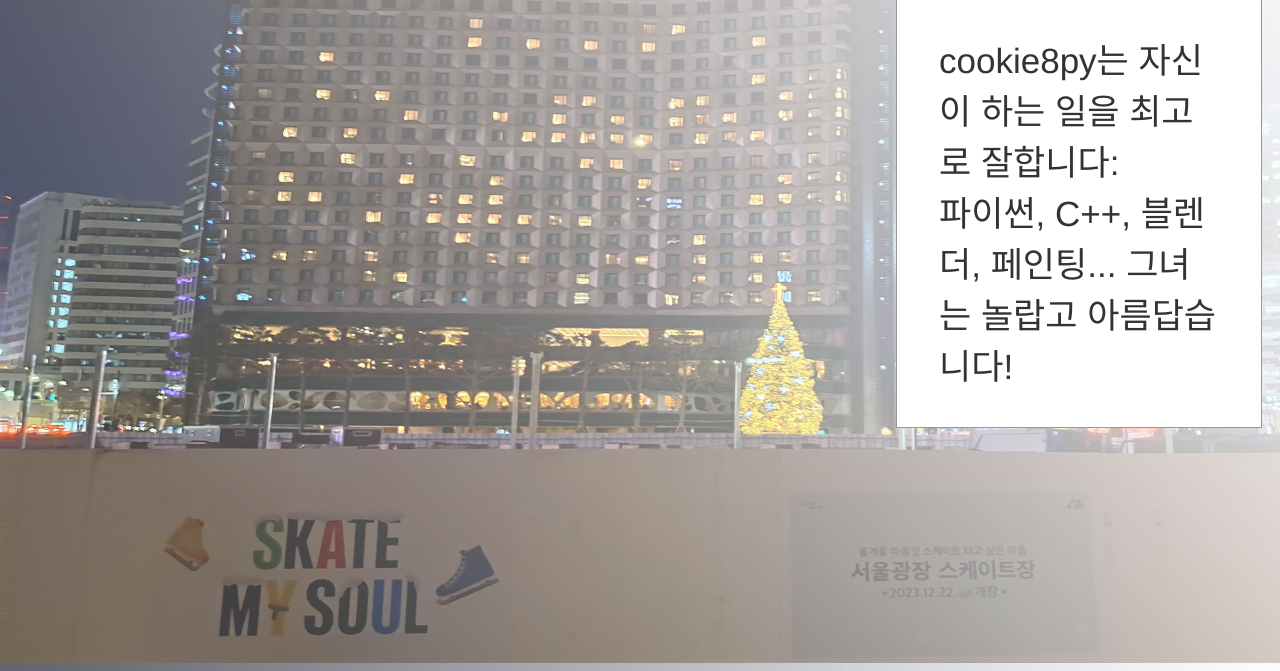
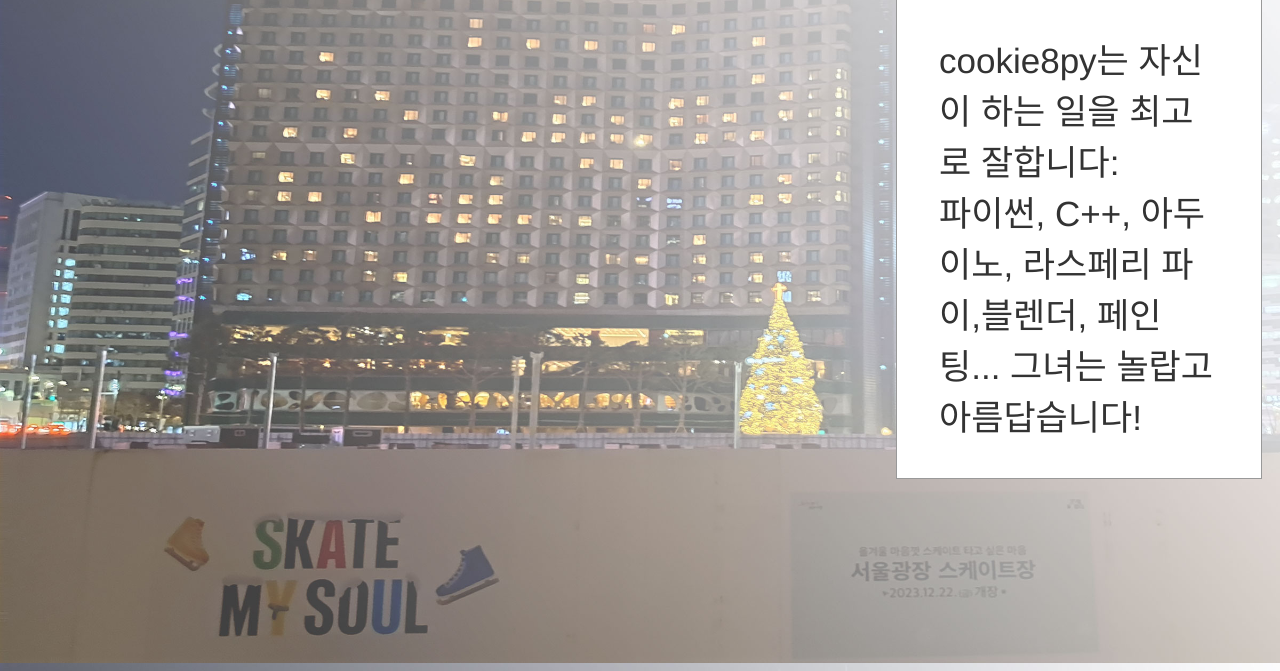
Before and after one commit to cookie8py/cookie, a plain HTML site: page index.html in a window 1280 px wide. Shown: the part 137-808 px from the top of the page. Drawn offline with Linux system fonts and the light colour scheme; a web font is replaced by a local one.

Commit message:
Add files via upload
para edits

```diff
--- a/index.html
+++ b/index.html
@@ -9,7 +9,7 @@
 <body>
     <div id="Main">
         <h1 id="MainHeader">~ 김은혜 ~</h1>
-        <p>cookie8py는 자신이 하는 일을 최고로 잘합니다:<br>파이썬, C++, 블렌더, 페인팅... 그녀는 놀랍고 아름답습니다!</p>
+        <p>cookie8py는 자신이 하는 일을 최고로 잘합니다:<br>파이썬, C++, 아두이노, 라스페리 파이,블렌더, 페인팅... 그녀는 놀랍고 아름답습니다!</p>
     </div>
 
 </body>
```
